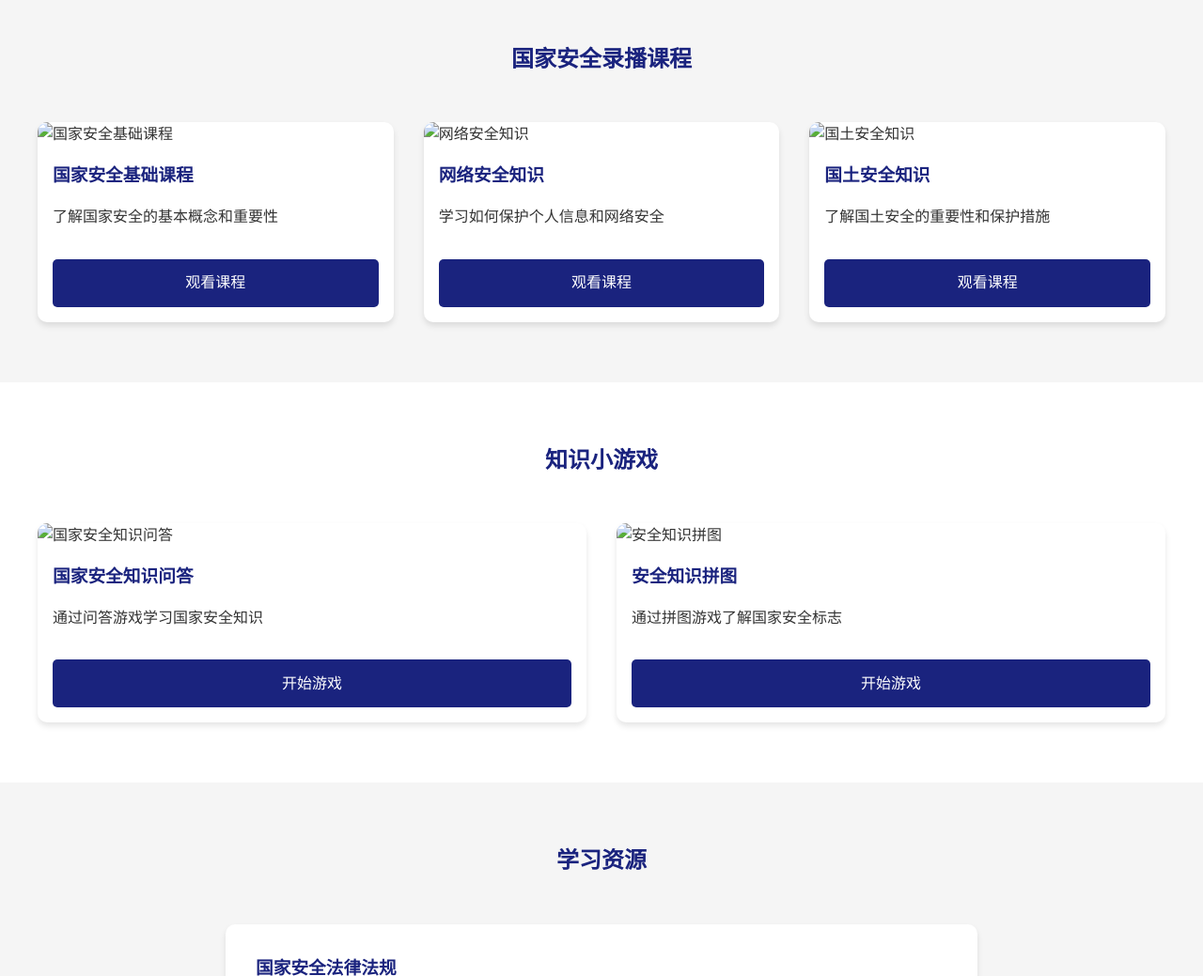
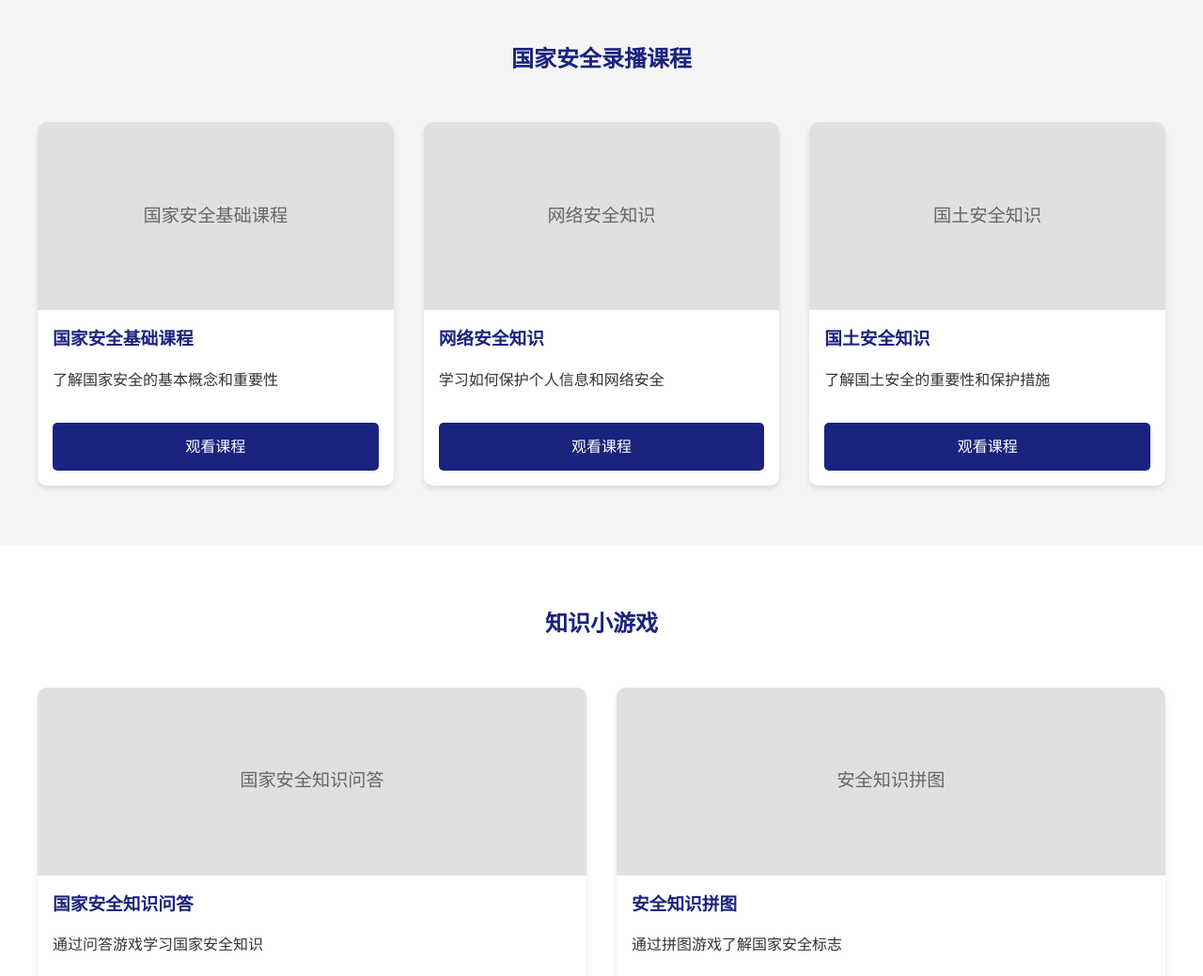
Before and after one commit to ranzhihui/national-security-platform, a plain HTML site: page index.html in a window 1280 px wide. Shown: the part 820-1859 px from the top of the page at 94% size. Drawn offline with Linux system fonts and the light colour scheme.

Commit message:
fix: 替换图片为占位符，解决404问题

```diff
--- a/css/style.css
+++ b/css/style.css
@@ -125,10 +125,17 @@ body {
     transform: translateY(-5px);
 }
 
-.course-card img {
+.placeholder-img {
     width: 100%;
     height: 200px;
-    object-fit: cover;
+    background-color: #e0e0e0;
+    display: flex;
+    align-items: center;
+    justify-content: center;
+    color: #666;
+    font-size: 1.2rem;
+    text-align: center;
+    padding: 1rem;
 }
 
 .course-card h3 {
@@ -185,12 +192,6 @@ body {
 
 .game-card:hover {
     transform: translateY(-5px);
-}
-
-.game-card img {
-    width: 100%;
-    height: 200px;
-    object-fit: cover;
 }
 
 .game-card h3 {
--- a/index.html
+++ b/index.html
@@ -34,19 +34,19 @@
             <h2>国家安全录播课程</h2>
             <div class="course-grid">
                 <div class="course-card">
-                    <img src="images/course1.jpg" alt="国家安全基础课程">
+                    <div class="placeholder-img">国家安全基础课程</div>
                     <h3>国家安全基础课程</h3>
                     <p>了解国家安全的基本概念和重要性</p>
                     <a href="#" class="watch-button">观看课程</a>
                 </div>
                 <div class="course-card">
-                    <img src="images/course2.jpg" alt="网络安全知识">
+                    <div class="placeholder-img">网络安全知识</div>
                     <h3>网络安全知识</h3>
                     <p>学习如何保护个人信息和网络安全</p>
                     <a href="#" class="watch-button">观看课程</a>
                 </div>
                 <div class="course-card">
-                    <img src="images/course3.jpg" alt="国土安全知识">
+                    <div class="placeholder-img">国土安全知识</div>
                     <h3>国土安全知识</h3>
                     <p>了解国土安全的重要性和保护措施</p>
                     <a href="#" class="watch-button">观看课程</a>
@@ -58,13 +58,13 @@
             <h2>知识小游戏</h2>
             <div class="game-grid">
                 <div class="game-card">
-                    <img src="images/game1.jpg" alt="国家安全知识问答">
+                    <div class="placeholder-img">国家安全知识问答</div>
                     <h3>国家安全知识问答</h3>
                     <p>通过问答游戏学习国家安全知识</p>
                     <a href="#" class="play-button">开始游戏</a>
                 </div>
                 <div class="game-card">
-                    <img src="images/game2.jpg" alt="安全知识拼图">
+                    <div class="placeholder-img">安全知识拼图</div>
                     <h3>安全知识拼图</h3>
                     <p>通过拼图游戏了解国家安全标志</p>
                     <a href="#" class="play-button">开始游戏</a>
```
